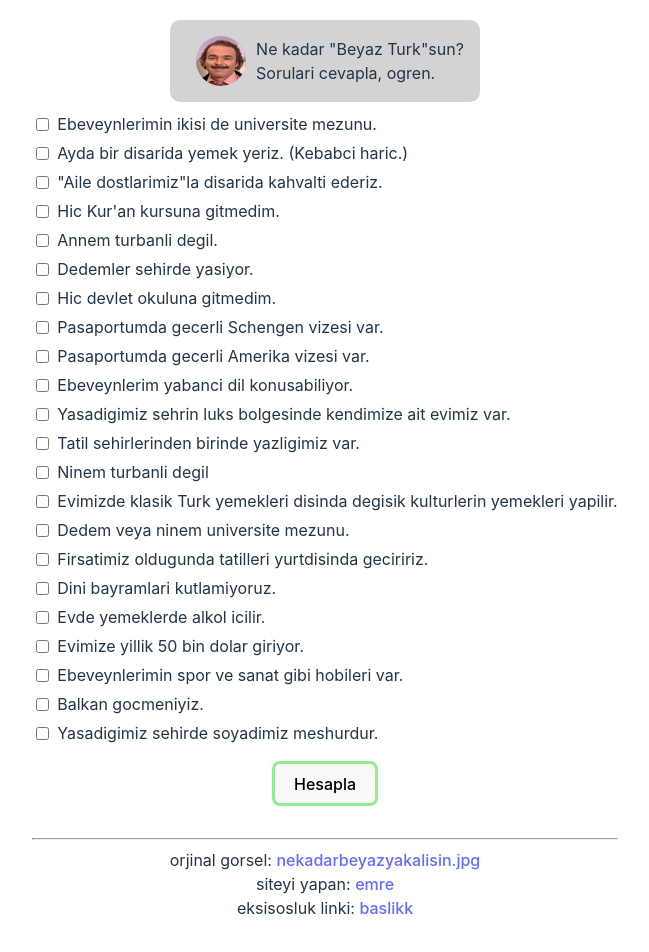
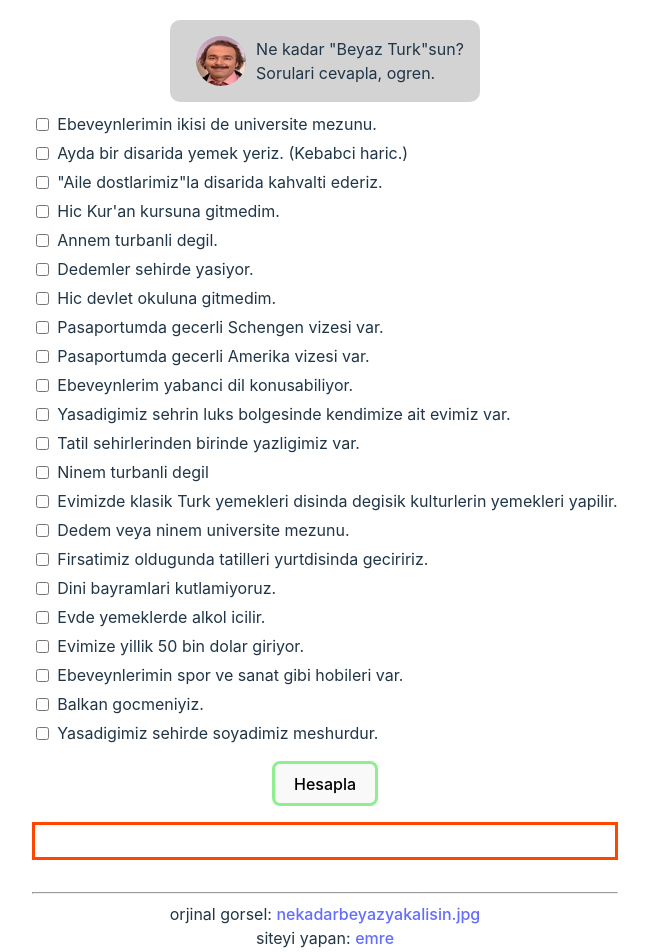
Before and after one commit to MostlyEmre/beyaz-turk-musun, a React (Vite) app: page / in a window 1280 px wide. Shown: the top 952 px of the page, without its empty margins (315-964 px from the left). Built offline with nearby package versions, Linux system fonts and the light colour scheme.

Commit message:
Stil duzeltmeleri, logic update

```diff
--- a/src/App.tsx
+++ b/src/App.tsx
@@ -30,6 +30,12 @@ function App() {
     } else if (score > 3000) {
       setResult(`${score} puan ile "Bembeyaz Turk"sun.`);
     }
+
+    setScore(0);
+
+    // reset form
+    const form = document.querySelector("form");
+    form?.reset();
   };
 
   return (
@@ -168,4 +174,8 @@ const ButtonWrapper = styled.div`
   padding-right: 1rem;
 `;
 
-const Result = styled.div``;
+const Result = styled.div`
+  margin-top: 1rem;
+  padding: 1rem;
+  border: 3px solid orangered;
+`;
```
